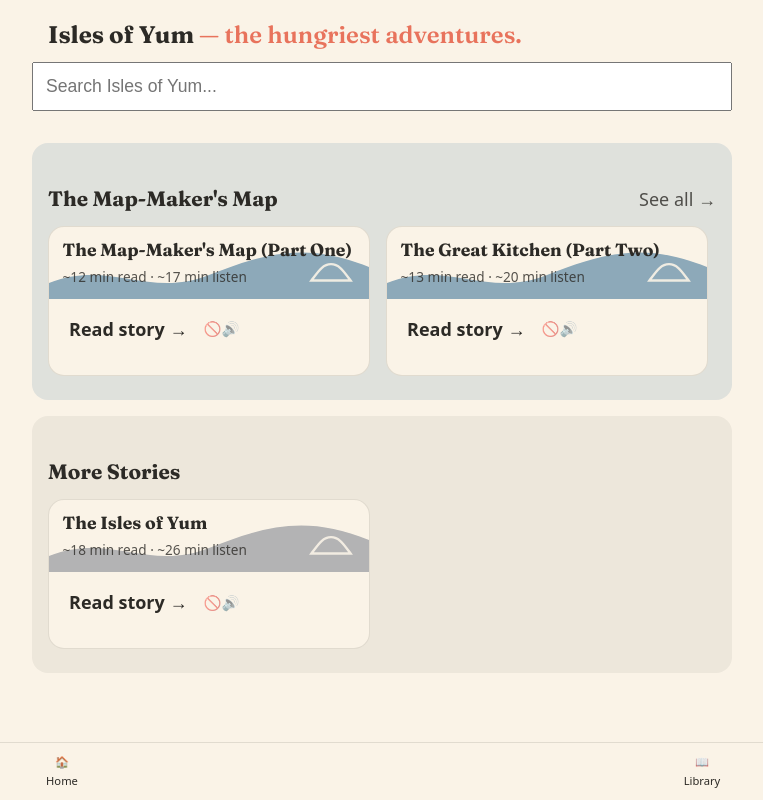
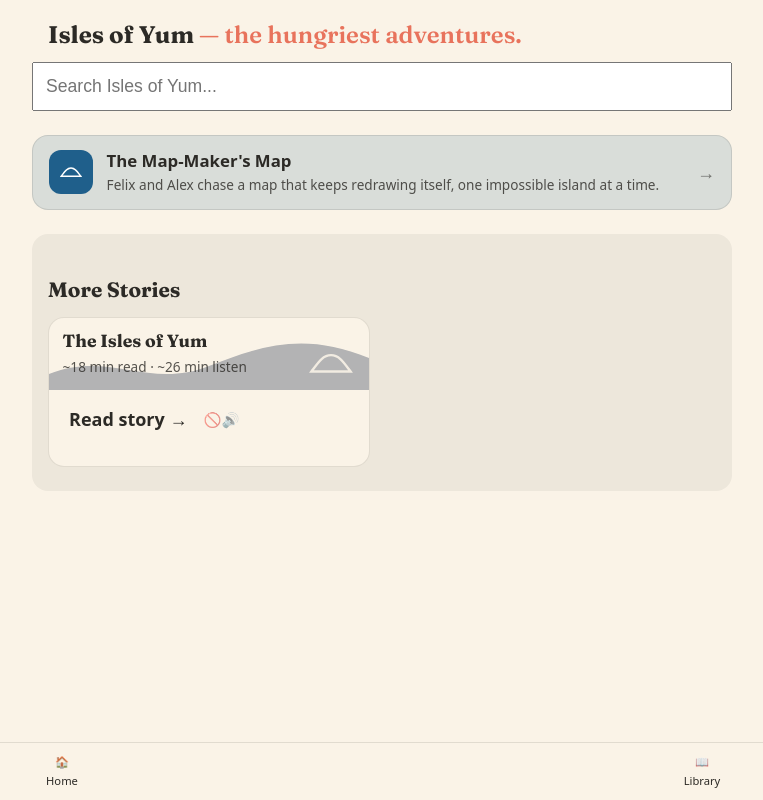
Before and after one commit to RobertBeverton/isles-of-yum, an Eleventy site: page site/index.njk in a window 1280 px wide. Shown: the whole page, without its empty margins (258-1021 px from the left). Built offline with nearby package versions, Linux system fonts and the light colour scheme; Eleventy itself is replaced by a stand-in of ours; files that its build step writes are made by us from their sources.

Commit message:
feat: replace horizontal series rows with vertical arc cards on homepage
Swaps the per-series horizontal card-row loop for the compact vertical
arc-card list, using the arc-card.njk component and series.json metadata
added in an earlier step. Removes the now-unused .see-all rule; keeps
.series-row-heading since the standalone "More Stories" section still
uses it.

```diff
--- a/site/assets/style.css
+++ b/site/assets/style.css
@@ -187,7 +187,6 @@ body.has-mini-player main { padding-bottom: calc(var(--tab-bar-height) + 1.5rem
 .hero h1 .accent { color: var(--coral); font-weight: 600; }
 
 .series-row-heading { display: flex; align-items: baseline; justify-content: space-between; gap: 1rem; }
-.see-all { text-decoration: none; color: inherit; opacity: 0.8; white-space: nowrap; min-height: 44px; display: inline-flex; align-items: center; }
 
 .card-row {
   display: flex;
--- a/site/index.njk
+++ b/site/index.njk
@@ -14,21 +14,16 @@ title: Library
 </section>
 
 <div id="stories">
-{% for group in stories.seriesGroups %}
-<section aria-labelledby="series-heading-{{ loop.index }}" class="series-row-section" style="--accent-bg: {{ group.accentColor.background }}; --accent-text: {{ group.accentColor.text }};">
-  <div class="series-row-heading">
-    <h2 id="series-heading-{{ loop.index }}">{{ group.series }}</h2>
-    <a class="see-all" href="{{ '/series/' | url }}{{ group.series | slugify }}/">See all →</a>
-  </div>
-  <div class="card-row">
-    {% for story in group.stories %}
-      {% if loop.index0 < 4 %}
-        {% include "story-card.njk" %}
-      {% endif %}
+{% if stories.seriesGroups.length > 0 %}
+<section aria-labelledby="arcs-heading">
+  <h2 id="arcs-heading" class="visually-hidden">Story arcs</h2>
+  <div class="arc-card-list">
+    {% for group in stories.seriesGroups %}
+      {% include "arc-card.njk" %}
     {% endfor %}
   </div>
 </section>
-{% endfor %}
+{% endif %}
 
 {% if stories.standalone.length > 0 %}
 <section aria-labelledby="standalone-heading" class="series-row-section series-row-section-neutral">
```
